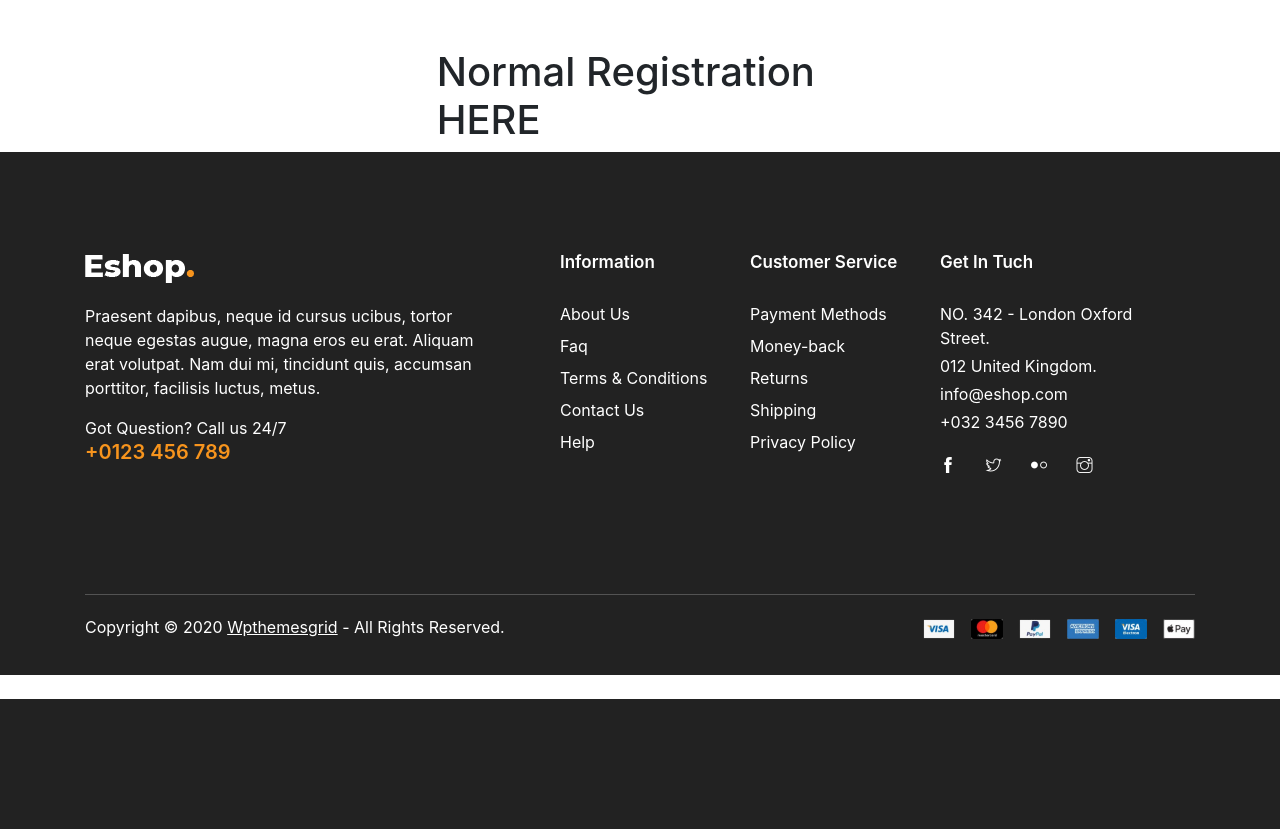
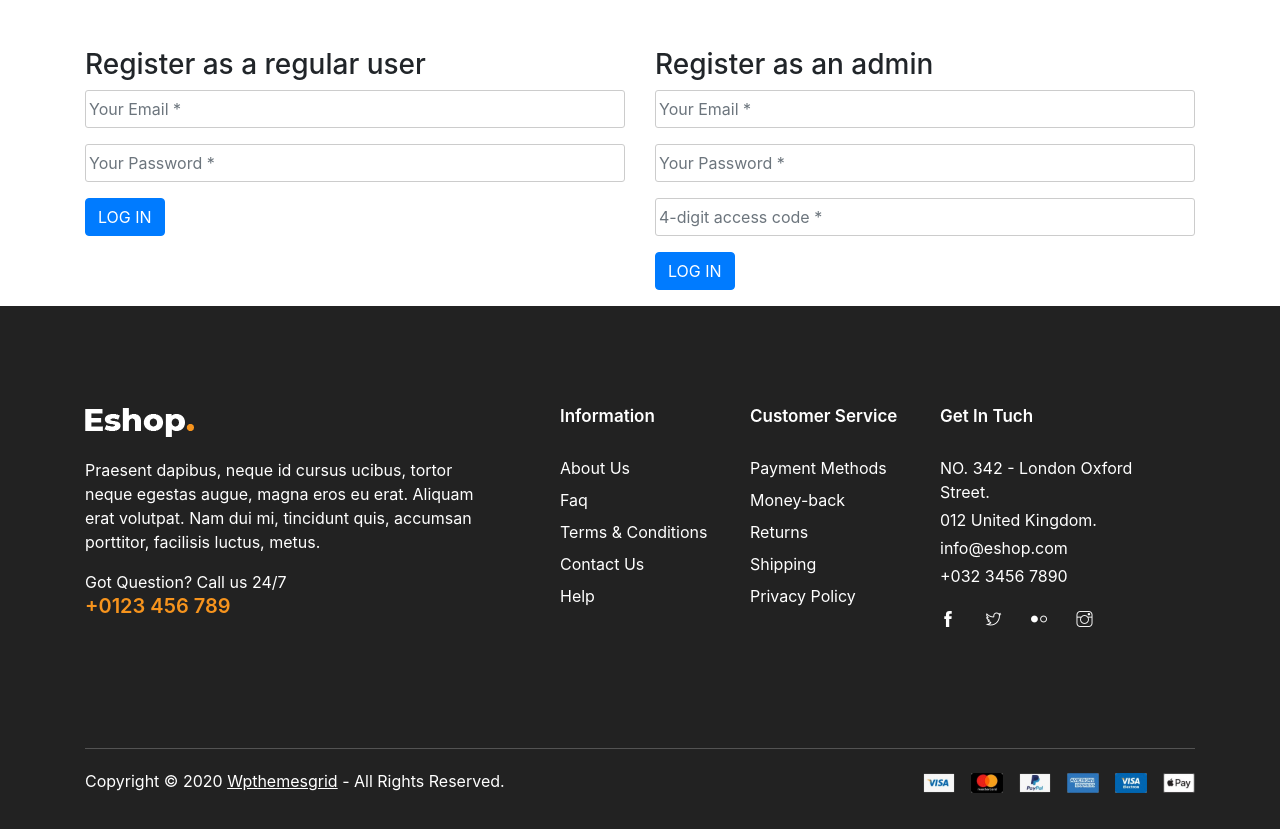
Before and after one commit to NikiDeyanov86/Online_shop, a Flask app: page /register in a window 1280 px wide. Shown: the part 101-930 px from the top of the page. Before the commit the page ends 800 px from the top, so only its background shows below. Run offline with Flask 2, Linux system fonts and the light colour scheme; some libraries are stand-ins or nearby versions.

Commit message:
Added dropdown menu on profile icon and created login and register templates

```diff
--- a/templates/base.html
+++ b/templates/base.html
@@ -104,8 +104,22 @@
 							<div class="sinlge-bar">
 								<a href="#" class="single-icon"><i class="fa fa-heart-o" aria-hidden="true"></i></a>
 							</div>
-							<div class="sinlge-bar">
-								<a href="#" class="single-icon"><i class="fa fa-user-circle-o" aria-hidden="true"></i></a>
+							<div class="sinlge-bar shopping">
+								<a href="/login" class="single-icon"><i class="fa fa-user-circle-o" aria-hidden="true"></i></a>
+								<div class="shopping-item">
+
+									<ul>
+										<li>
+											<a href="/login">Sign in</a>
+
+										</li>
+										<li>
+											<a href="/register">Sign up</a>
+
+										</li>
+									</ul>
+
+								</div>
 							</div>
 							<div class="sinlge-bar shopping">
 								<a href="#" class="single-icon"><i class="ti-bag"></i> <span class="total-count">2</span></a>
@@ -145,7 +159,7 @@
 			</div>
 		</div>
 </header>
-    <!- Content will go here -->
+    <!-- Content will go here -->
     {% block content %}
     {% endblock %}
 
--- a/templates/register.html
+++ b/templates/register.html
@@ -7,8 +7,42 @@
 
 <div class="mt-5">
     <div class="row justify-content-center">
-        <div class="col-4">
-            <h1>Normal Registration HERE</h1>
+        <div class="container login-container">
+            <div class="row">
+                <div class="col-md-6 login-form-1">
+                    <h3>Register as a regular user</h3>
+                    <form method="POST">
+                        <div class="form-group">
+                            <input type="text" class="form-control" placeholder="Your Email *" value="" />
+                        </div>
+                        <div class="form-group">
+                            <input type="password" class="form-control" placeholder="Your Password *" value="" />
+                        </div>
+                        <div class="form-group">
+                            <button type="submit" class="btn btn-primary">Log in</button>
+                        </div>
+
+                    </form>
+                </div>
+                <div class="col-md-6 login-form-2">
+                    <h3>Register as an admin</h3>
+                    <form method="POST">
+                        <div class="form-group">
+                            <input type="text" class="form-control" placeholder="Your Email *" value="" />
+                        </div>
+                        <div class="form-group">
+                            <input type="password" class="form-control" placeholder="Your Password *" value="" />
+                        </div>
+                        <div class="form-group">
+                            <input type="text" class="form-control" placeholder="4-digit access code *" value="" />
+                        </div>
+                        <div class="form-group">
+                            <button type="submit" class="btn btn-primary">Log in</button>
+                        </div>
+
+                    </form>
+                </div>
+            </div>
         </div>
     </div>
 
```
Also changed, not shown: templates/index.html (+17 -3 lines), templates/login.html (+33 -2 lines), app.py (line endings or trailing spaces).
